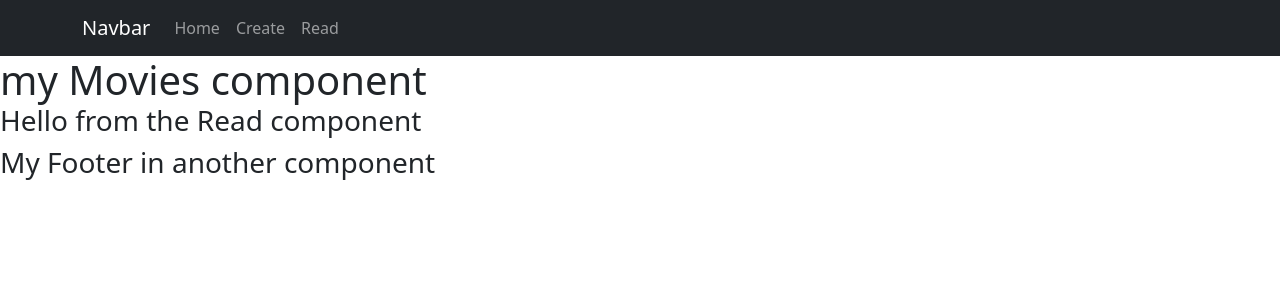
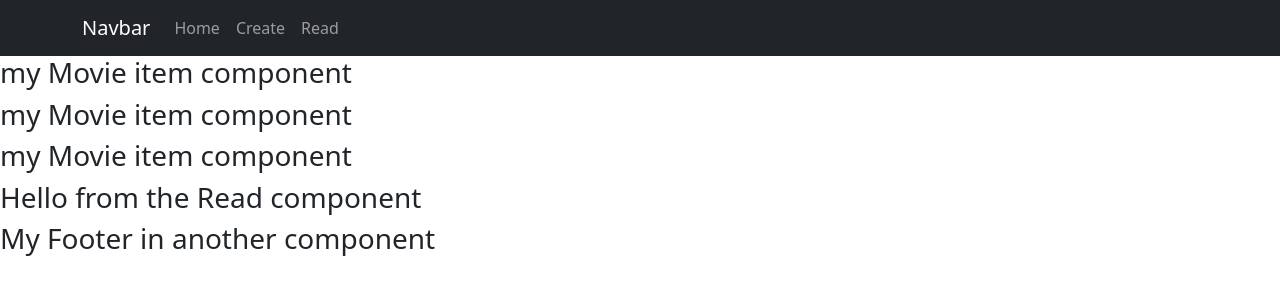
Before and after one commit to LiamRyan1/DataRepresentation3, a React (Create React App) app in the folder movie-app/: page /read in a window 1280 px wide. Shown: the top 300 px of the page. Built offline with nearby package versions, Linux system fonts and the light colour scheme.

Commit message:
first commit

```diff
--- a/movie-app/src/components/Movie.js
+++ b/movie-app/src/components/Movie.js
@@ -1,8 +1,11 @@
+import MovieItem from "./movieItem";
+
 const Movies = (props) => {
-    return(
-        <div>my Movies component
-            {console.log(props.myMovies)}
-        </div>
+    return props.myMovies.map(
+        ()=>{
+            return <MovieItem/>
+        }
+
     );
   };
 
--- /dev/null
+++ b/movie-app/src/components/movieItem.js
@@ -0,0 +1,8 @@
+const MovieItem = ()=>{
+    return(
+        <div>
+            <h3>my Movie item component</h3>
+        </div>
+    );
+}
+export default MovieItem
```
